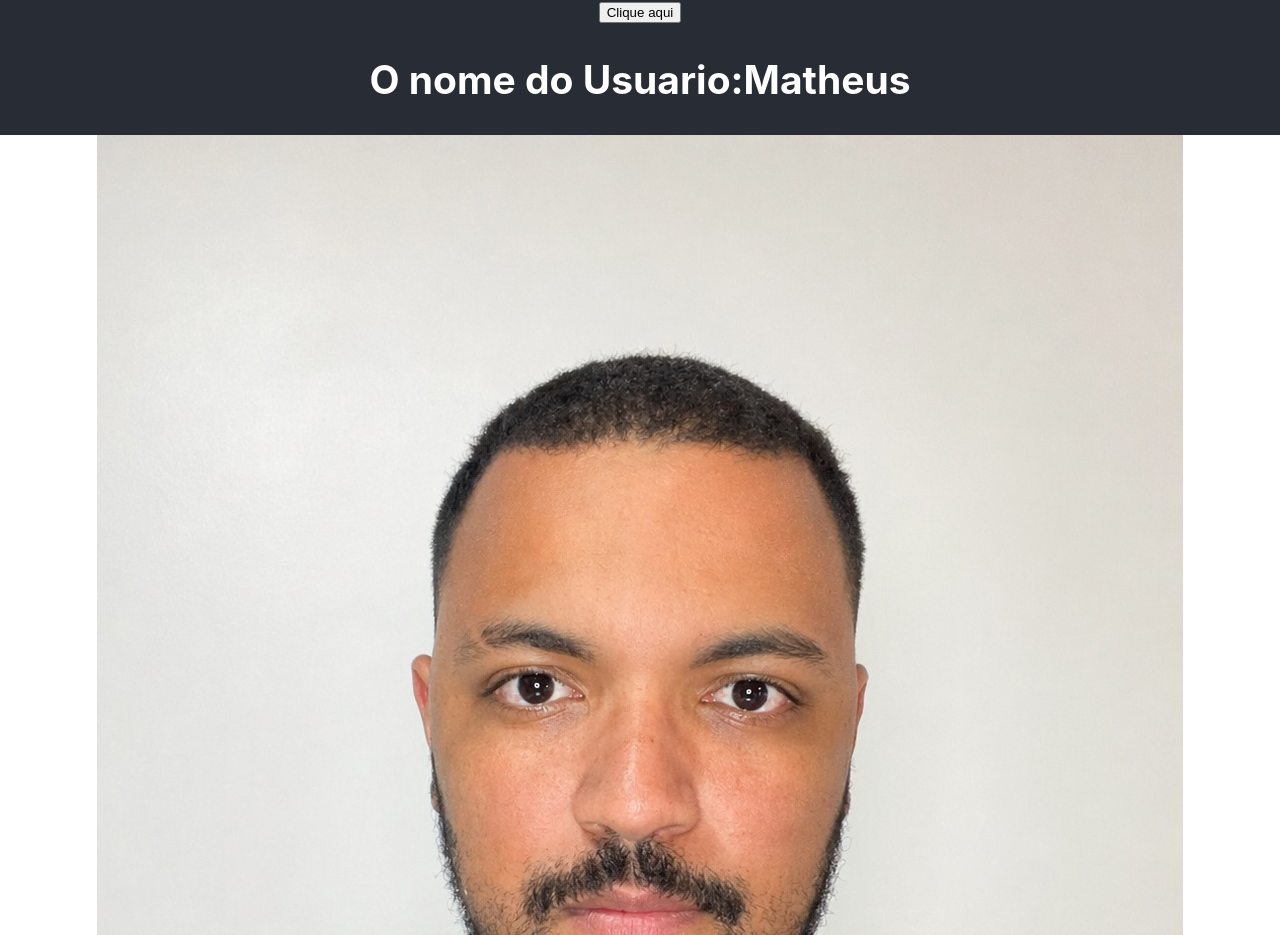
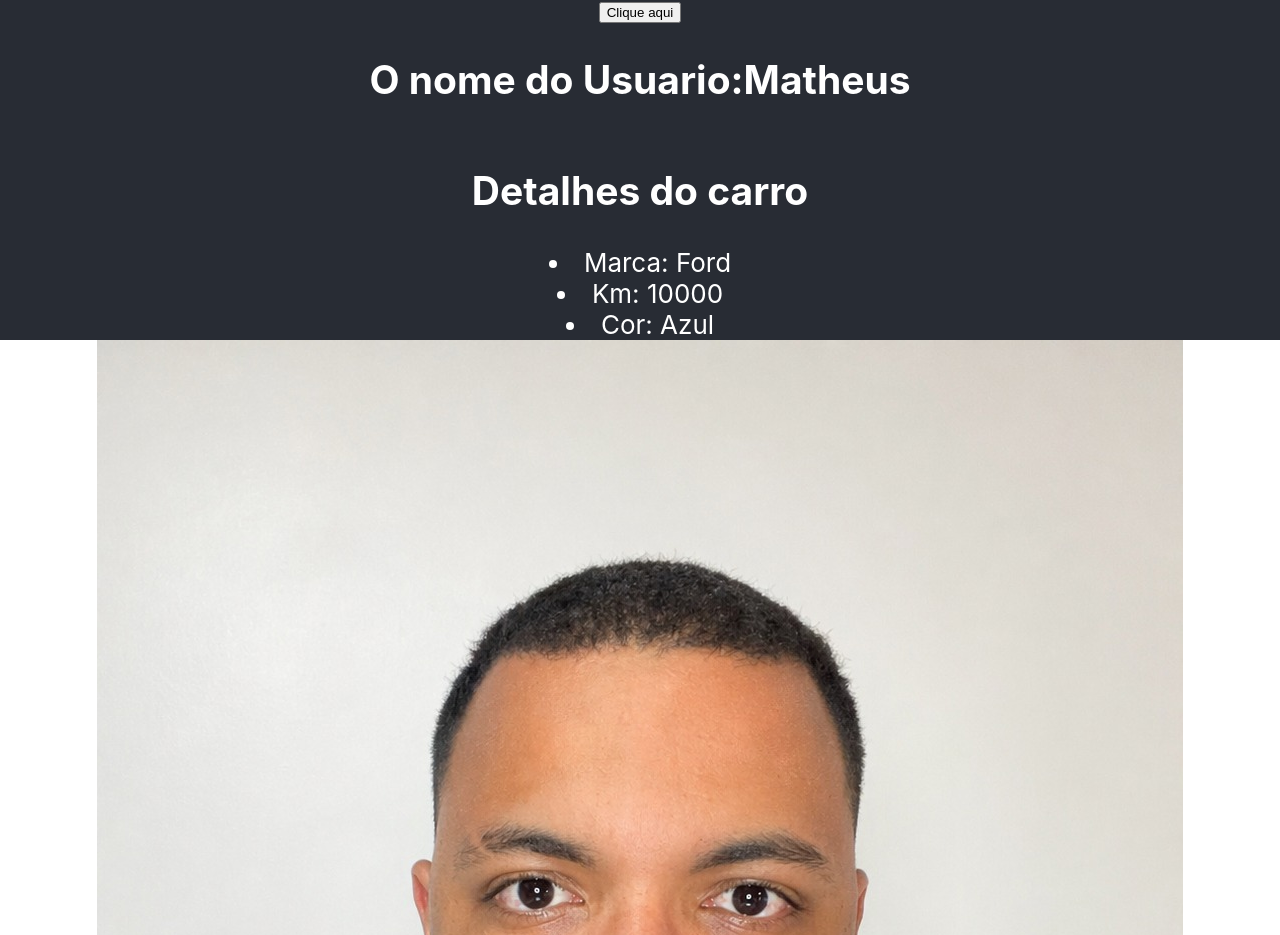
Before and after one commit to thallysonsalazar2025/CursoReact, a React (Create React App) app: page / in a window 1280 px wide. Shown: the part 853-1788 px from the top of the page. Built offline with nearby package versions, Linux system fonts and the light colour scheme.

Commit message:
[REACT-002] FUNDAMENTOS- Destruction propriedades herdada do componente superior ou pai.

```diff
--- a/src/App.tsx
+++ b/src/App.tsx
@@ -6,6 +6,7 @@
 import ListRender from "./components/ListRender";
 import ConditionalRender from "./components/ConditionalRender";
 import ShowUserName from "./components/ShowUserName";
+import CarDetails from "./components/CarDetails";
 
 function App() {
   const name = "Matheus";
@@ -17,7 +18,11 @@
           <ManageData />
           <ListRender />
           <ConditionalRender />
+        {/*Props*/}
           <ShowUserName name= {name} />
+        {/*Destructuring*/}
+        <CarDetails brand="Ford" Km={10000} year={2020} color="Azul"/>
+
       </header>
         {/** Inclui imagens do public*/}
         <div>
--- /dev/null
+++ b/src/components/CarDetails.js
@@ -0,0 +1,13 @@
+//Incluindo o Destruction
+const CarDetails = ({brand, Km, year, color}) => {
+  return (
+      <div>
+          <h2>Detalhes do carro</h2>
+          <li>Marca: {brand}</li>
+          <li>Km: {Km}</li>
+          <li>Cor: {color}</li>
+      </div>
+  );
+}
+
+export default CarDetails;
```
